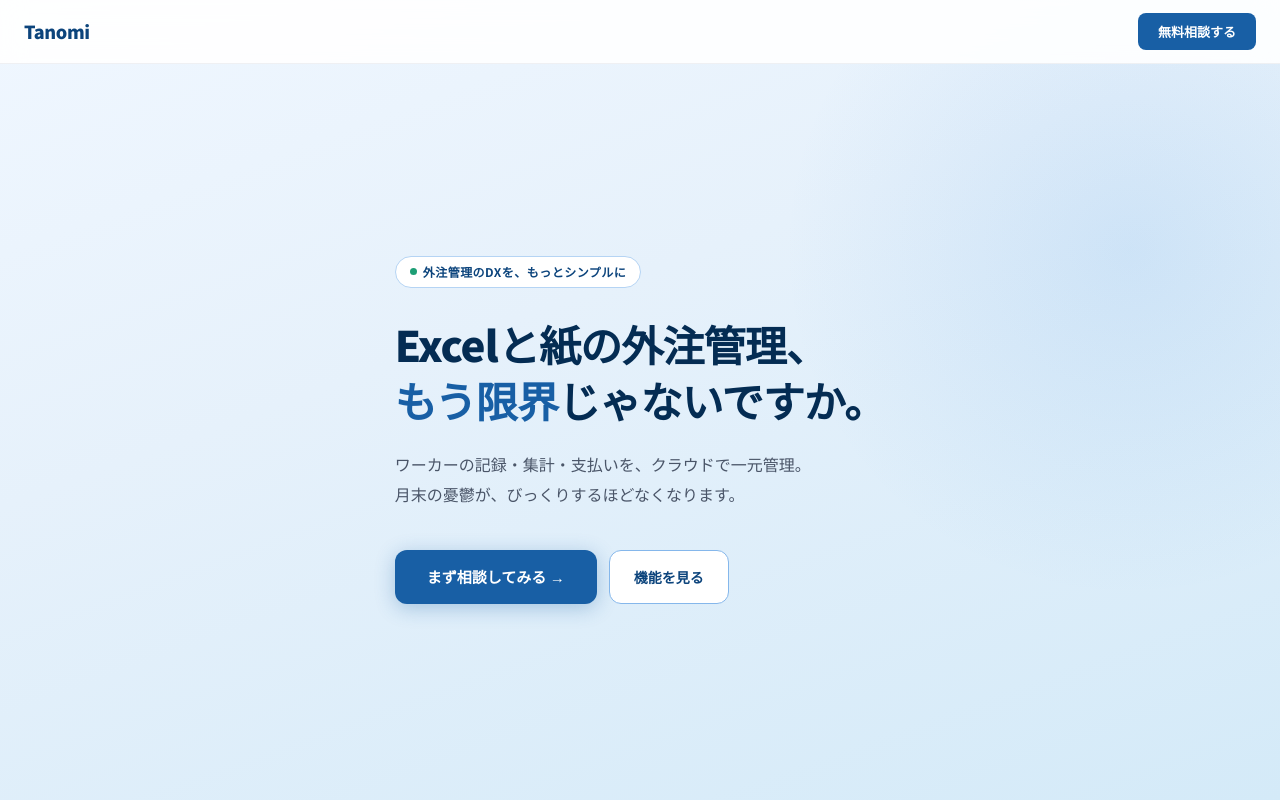
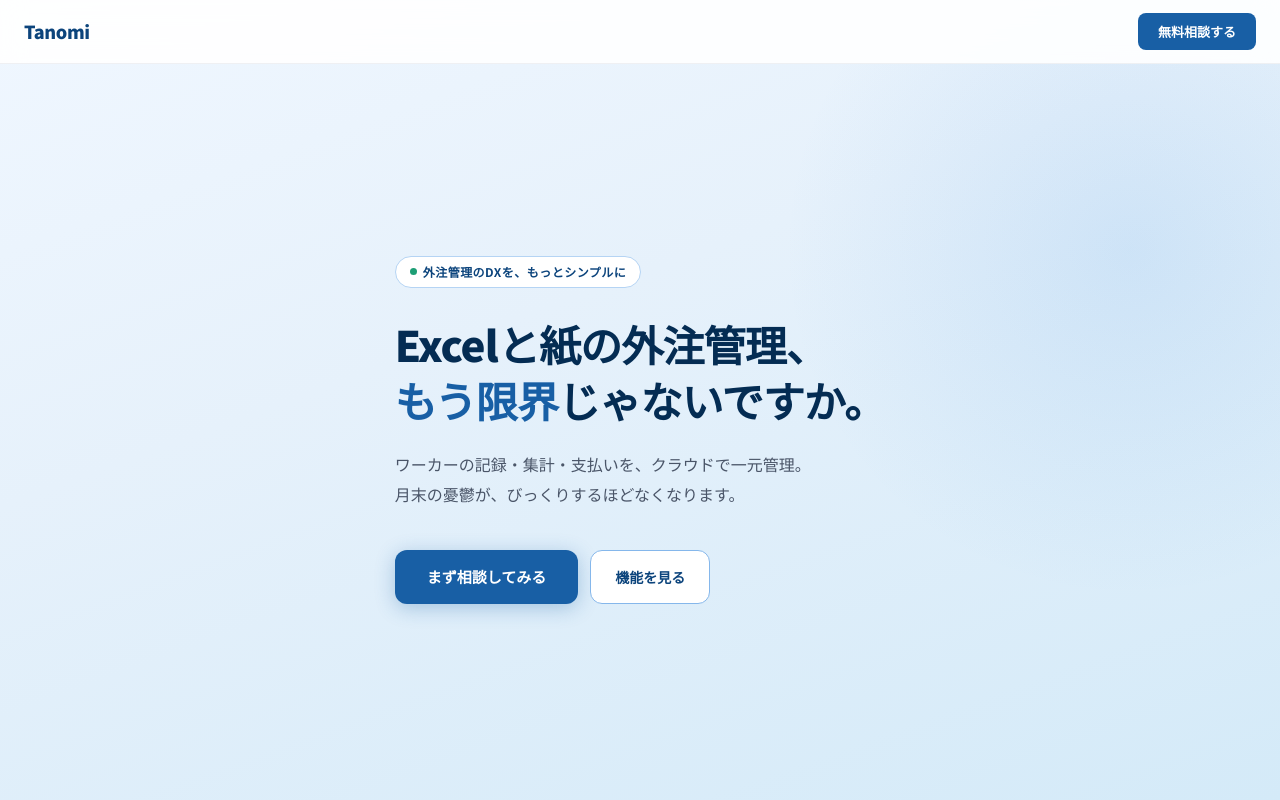
Before and after one commit to ryu07240724/naishoku-system, a Next.js app: page /lp in a window 1280 px wide. Shown: the top 800 px of the page. Built offline with nearby package versions, Linux system fonts and the light colour scheme.

Commit message:
fix: LP 根拠のない数値を削除

```diff
--- a/app/lp/page.tsx
+++ b/app/lp/page.tsx
@@ -126,7 +126,7 @@ export default function LpPage() {
             月末の憂鬱が、びっくりするほどなくなります。
           </p>
           <div className="hero-actions">
-            <a href="#contact" className="btn-primary">まず相談してみる →</a>
+            <a href="#contact" className="btn-primary">まず相談してみる</a>
             <a href="#features" className="btn-ghost">機能を見る</a>
           </div>
         </div>
```
